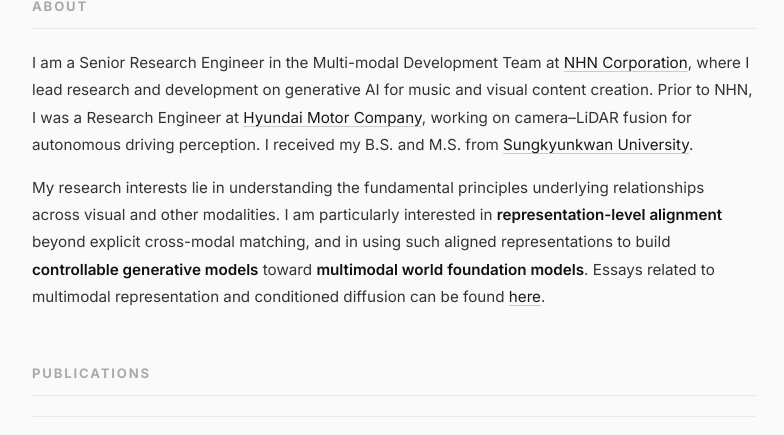
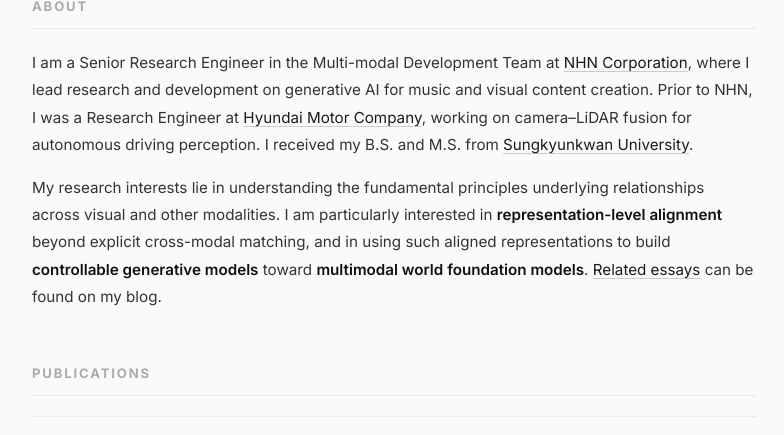
Before and after one commit to tkayyoo/tkayyoo.github.io, a Jekyll site: the page built from index.html, in a window 1280 px wide and 900 px high, scrolled down 314 px, cut to the strip 0-435 px from the top of the window. Shown: the whole strip, without its empty margins (246-1030 px from the left). Built offline with Jekyll 4.4.1, drawn with Linux system fonts in a browser that asks for light colours.

Commit message:
[TK] update

```diff
--- a/index.html
+++ b/index.html
@@ -38,7 +38,7 @@
         visual and other modalities. I am particularly interested in <strong>representation-level alignment</strong>
         beyond explicit cross-modal matching, and in using such aligned representations to build
         <strong>controllable generative models</strong> toward <strong>multimodal world foundation models</strong>.
-        Essays related to multimodal representation and conditioned diffusion can be found <a href="https://tkayyoo.tistory.com/category/Personal%20Space%20%5BEng%5D/Essays" target="_blank" rel="noopener">here</a>.
+        <a href="https://tkayyoo.tistory.com/category/Personal%20Space%20%5BEng%5D/Essays" target="_blank" rel="noopener">Related essays</a> can be found on my blog.
       </p>
     </div>
   </section>
```
